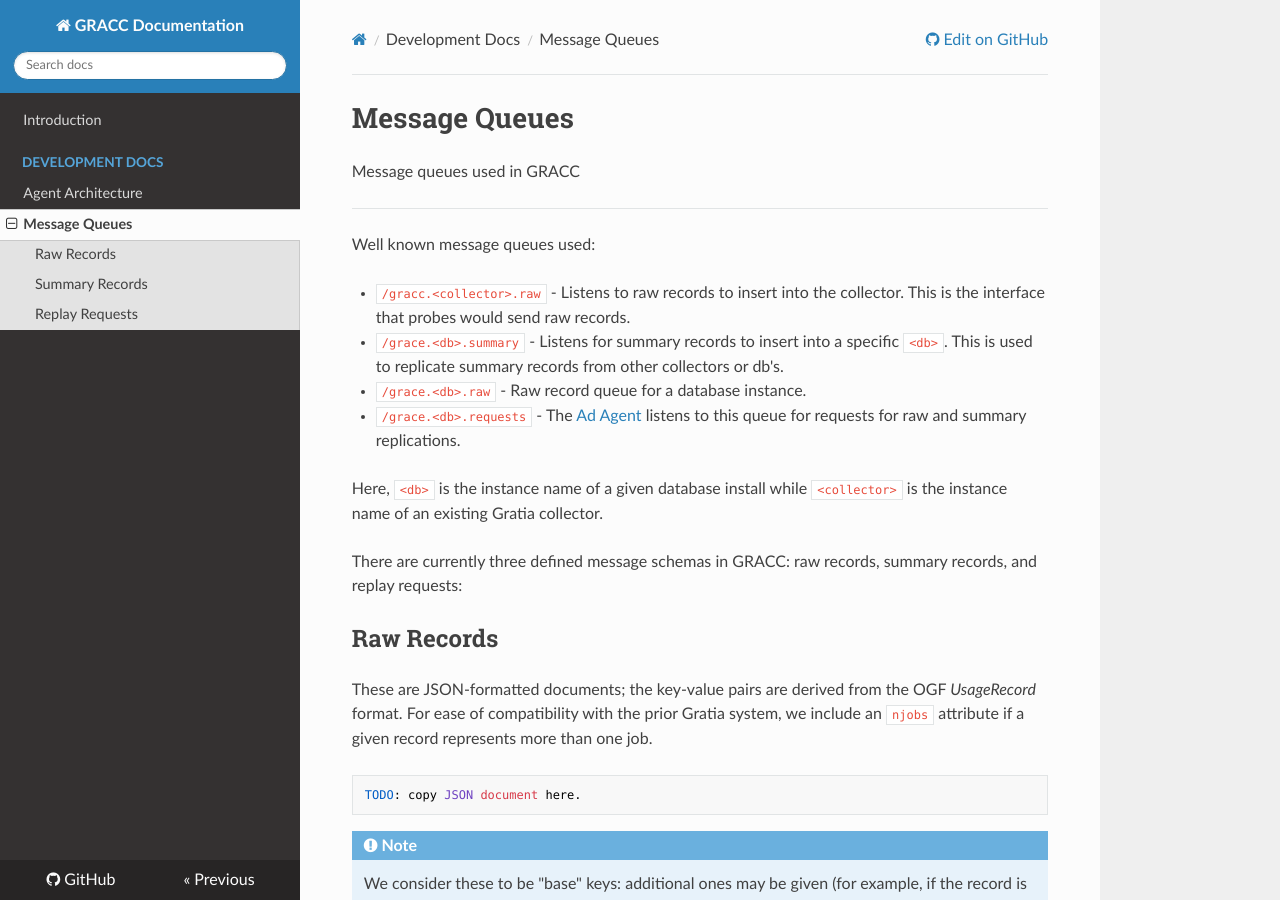
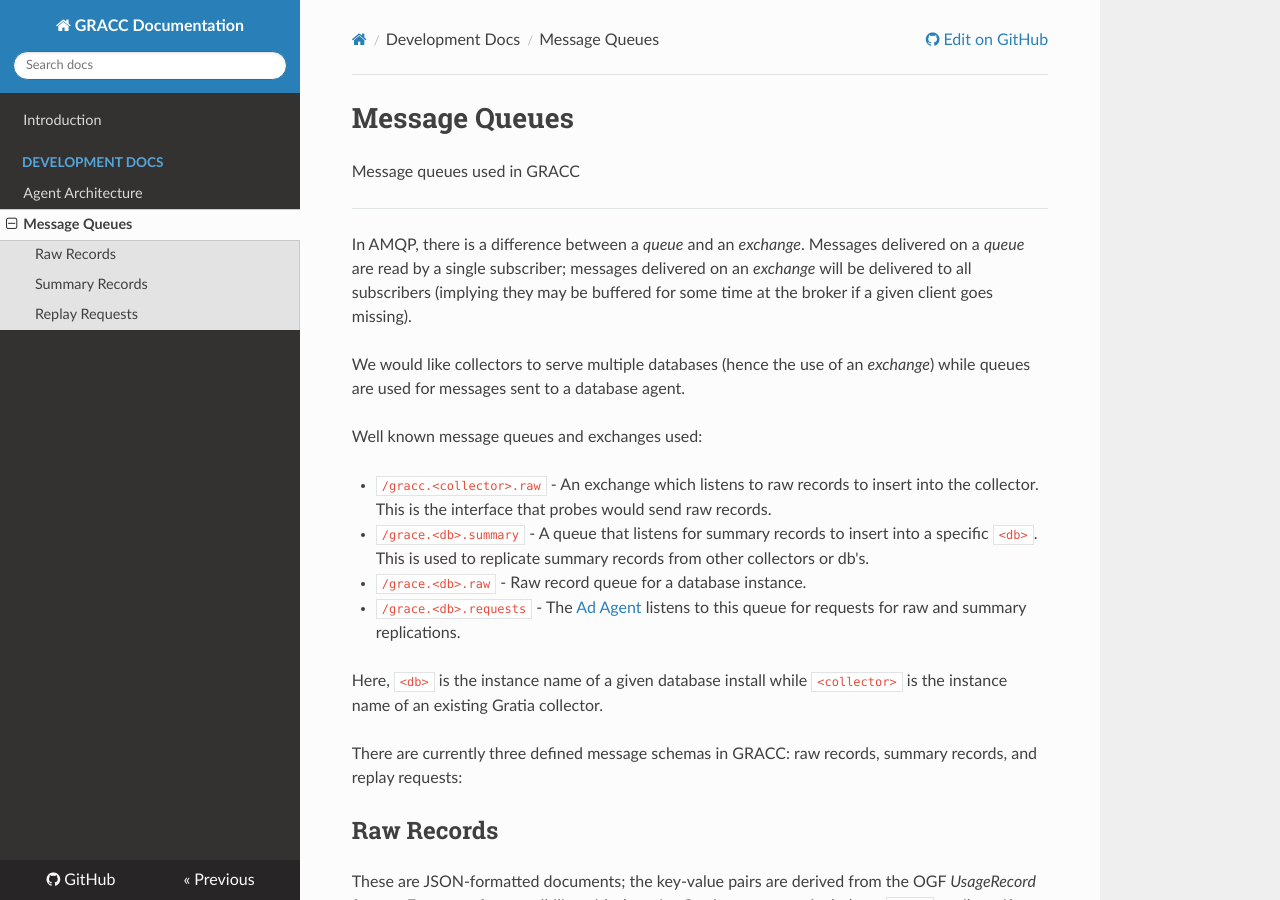
Before and after one commit to zvada/gracc, an MkDocs documentation site: the page built from docs/dev-docs/message-queues.md, in a window 1280 px wide and 900 px high. Built offline with MkDocs 1.6.1, drawn with Linux system fonts in a browser that asks for light colours; nearby versions of some CDN libraries; old or Windows-style settings are respelled for this version of MkDocs.

Commit message:
Clarify exchanges versus queues.

```diff
--- a/docs/dev-docs/message-queues.md
+++ b/docs/dev-docs/message-queues.md
@@ -4,10 +4,14 @@
 
 ---
 
-Well known message queues used:
+In AMQP, there is a difference between a _queue_ and an _exchange_.  Messages delivered on a _queue_ are read by a single subscriber; messages delivered on an _exchange_ will be delivered to all subscribers (implying they may be buffered for some time at the broker if a given client goes missing).
 
-* `/gracc.<collector>.raw` - Listens to raw records to insert into the collector.  This is the interface that probes would send raw records.
-* `/grace.<db>.summary` - Listens for summary records to insert into a specific `<db>`.  This is used to replicate summary records from other collectors or db's.
+We would like collectors to serve multiple databases (hence the use of an _exchange_) while queues are used for messages sent to a database agent.
+
+Well known message queues and exchanges used:
+
+* `/gracc.<collector>.raw` - An exchange which listens to raw records to insert into the collector.  This is the interface that probes would send raw records.
+* `/grace.<db>.summary` - A queue that listens for summary records to insert into a specific `<db>`.  This is used to replicate summary records from other collectors or db's.
 * `/grace.<db>.raw` - Raw record queue for a database instance.
 * `/grace.<db>.requests` - The [Ad Agent](agent-arch.md) listens to this queue for requests for raw and summary replications.
 
```
